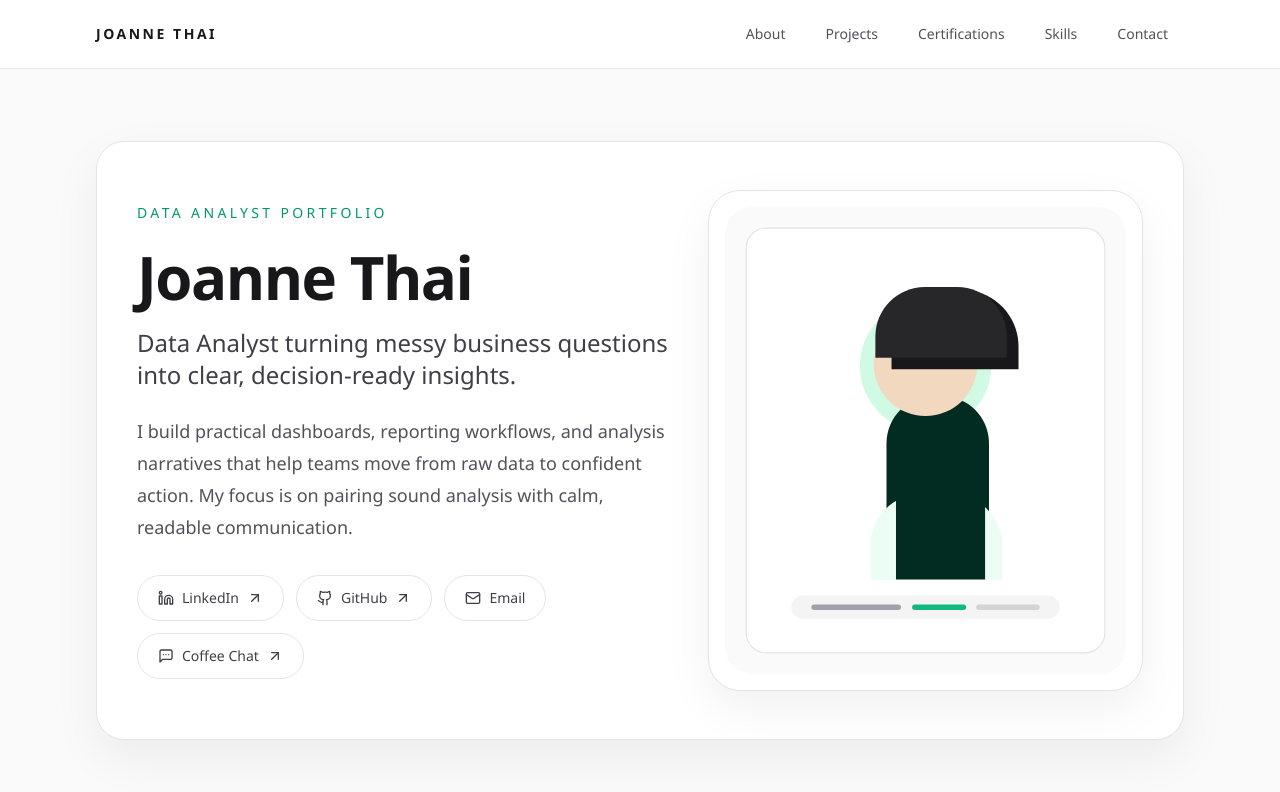
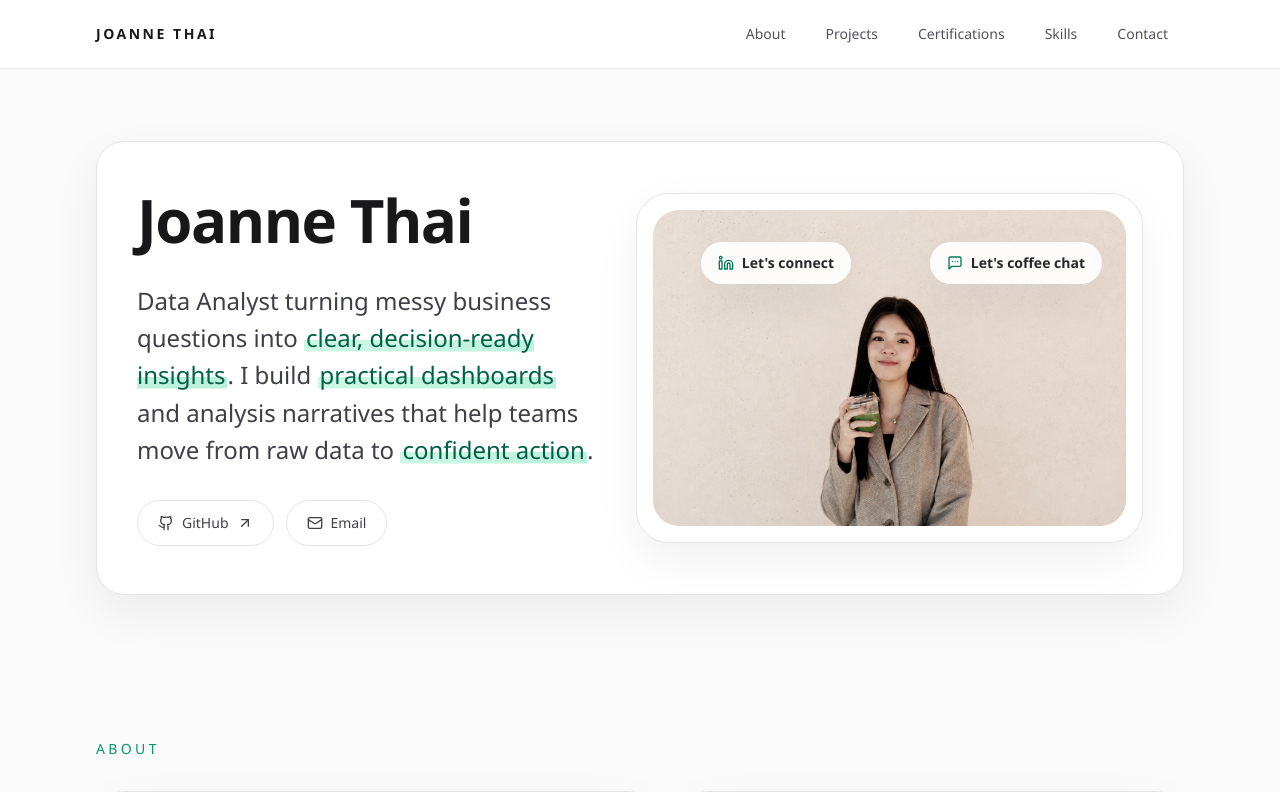
Before and after one commit to joanne-thai/joanne-thai.github.io, a React (Vite) app: page / in a window 1280 px wide. Shown: the top 792 px of the page. Built offline with nearby package versions, Linux system fonts and the light colour scheme.

Commit message:
update hero page

```diff
--- a/src/data/portfolio.ts
+++ b/src/data/portfolio.ts
@@ -38,10 +38,11 @@ export interface Project {
 export const portfolio = {
   profile: {
     name: "Joanne Thai",
-    role: "Data Analyst turning messy business questions into clear, decision-ready insights.",
+    role:
+      "Data Analyst turning messy business questions into clear, decision-ready insights. I build practical dashboards and analysis narratives that help teams move from raw data to confident action.",
     intro:
       "I build practical dashboards, reporting workflows, and analysis narratives that help teams move from raw data to confident action. My focus is on pairing sound analysis with calm, readable communication.",
-    avatar: "/images/avatar-joanne.svg",
+    avatar: "/images/hero_img.png",
     socialLinks: [
       {
         label: "LinkedIn",
--- a/src/index.css
+++ b/src/index.css
@@ -36,4 +36,75 @@
   .surface-card {
     @apply rounded-[28px] border border-zinc-200 bg-white shadow-soft;
   }
+
+  .hero-keyword {
+    @apply inline rounded-sm px-0.5 font-medium text-emerald-800;
+    background-image: linear-gradient(90deg, rgba(167, 243, 208, 0.58), rgba(52, 211, 153, 0.34));
+    background-position: 0 88%;
+    background-repeat: no-repeat;
+    background-size: 0 0.42em;
+    animation: keyword-reveal 0.9s ease-out forwards;
+  }
+
+  .hero-copy .hero-keyword:nth-of-type(2) {
+    animation-delay: 0.45s;
+  }
+
+  .hero-copy .hero-keyword:nth-of-type(3) {
+    animation-delay: 0.9s;
+  }
+
+  .hero-bubble {
+    --bubble-bg: rgb(255 255 255 / 0.9);
+    --bubble-border: rgb(255 255 255 / 0.8);
+    background-color: var(--bubble-bg);
+    border-color: var(--bubble-border);
+    isolation: isolate;
+  }
+
+  .hero-bubble:hover,
+  .hero-bubble:focus-visible {
+    --bubble-bg: rgb(236 253 245 / 0.9);
+    --bubble-border: rgb(167 243 208 / 0.8);
+  }
+
+  /* .hero-bubble::after {
+    @apply pointer-events-none absolute;
+    background-color: var(--bubble-bg);
+    box-shadow: inset 0 -1px 0 var(--bubble-border);
+    content: "";
+    height: 2.25rem;
+    transition: background-color 150ms ease, box-shadow 150ms ease;
+    width: 2rem;
+    z-index: -1;
+  }
+
+  .hero-bubble-left::after {
+    @apply right-4;
+    bottom: calc(-2.5rem + 3px);
+    clip-path: polygon(0 0, 100% 0, 100% 100%);
+  }
+
+  .hero-bubble-right::after {
+    @apply left-4;
+    bottom: calc(-2.5rem);
+    clip-path: polygon(0 0, 100% 0, 0 100%);
+  } */
 }
+
+@keyframes keyword-reveal {
+  0% {
+    background-size: 0 0.42em;
+  }
+
+  100% {
+    background-size: 100% 0.48em;
+  }
+}
+
+@media (prefers-reduced-motion: reduce) {
+  .hero-keyword {
+    animation: none;
+    background-size: 100% 0.48em;
+  }
+}
--- a/src/pages/home-page.tsx
+++ b/src/pages/home-page.tsx
@@ -6,25 +6,35 @@ import { SkillGroup } from "@/components/skill-group";
 import { SocialLinkButton } from "@/components/social-link-button";
 import { Badge } from "@/components/ui/badge";
 import { Card, CardContent, CardDescription, CardHeader, CardTitle } from "@/components/ui/card";
-import { ArrowUpRight } from "lucide-react";
+import { ArrowUpRight, Linkedin, MessageSquareMore } from "lucide-react";
 
 export function HomePage() {
+  const linkedInLink = portfolio.profile.socialLinks.find((link) => link.label === "LinkedIn");
+  const coffeeChatLink = portfolio.profile.socialLinks.find((link) => link.label === "Coffee Chat");
+  const heroSocialLinks = portfolio.profile.socialLinks.filter(
+    (link) => link.label !== "LinkedIn" && link.label !== "Coffee Chat",
+  );
+
   return (
     <main>
       <section className="section-shell pt-12 sm:pt-18">
         <div className="page-shell">
           <div className="surface-card overflow-hidden px-6 py-8 sm:px-10 sm:py-12">
-            <div className="grid gap-10 lg:grid-cols-[1.1fr_0.9fr] lg:items-center">
+            <div className="grid gap-10 lg:grid-cols-[0.95fr_1.05fr] lg:items-center">
               <div>
-                <p className="text-sm font-medium uppercase tracking-[0.24em] text-emerald-600">Data Analyst Portfolio</p>
-                <h1 className="mt-6 max-w-3xl text-4xl font-semibold tracking-tight text-zinc-900 sm:text-5xl lg:text-6xl">
+                <h1 className="max-w-3xl text-4xl font-semibold tracking-tight text-zinc-900 sm:text-5xl lg:text-6xl">
                   {portfolio.profile.name}
                 </h1>
-                <p className="mt-5 max-w-2xl text-xl leading-8 text-zinc-700 sm:text-2xl">{portfolio.profile.role}</p>
-                <p className="mt-6 max-w-2xl text-base leading-8 text-zinc-600 sm:text-lg">{portfolio.profile.intro}</p>
+                <p className="hero-copy mt-8 max-w-2xl text-xl leading-[1.55] text-zinc-700 sm:text-2xl">
+                  Data Analyst turning messy business questions into{" "}
+                  <span className="hero-keyword">clear, decision-ready insights</span>. I build{" "}
+                  <span className="hero-keyword">practical dashboards</span> and analysis narratives that help teams
+                  move from raw data to{" "}
+                  <span className="hero-keyword">confident action</span>.
+                </p>
 
                 <div className="mt-8 flex flex-wrap gap-3">
-                  {portfolio.profile.socialLinks.map((link) => (
+                  {heroSocialLinks.map((link) => (
                     <SocialLinkButton
                       key={link.label}
                       href={link.href}
@@ -36,8 +46,30 @@ export function HomePage() {
                 </div>
               </div>
 
-              <div className="mx-auto w-full max-w-md">
-                <div className="overflow-hidden rounded-[32px] border border-zinc-200 bg-white p-4 shadow-soft">
+              <div className="mx-auto w-full max-w-xl lg:max-w-2xl">
+                <div className="relative overflow-hidden rounded-[32px] border border-zinc-200 bg-white p-4 shadow-soft">
+                  {linkedInLink ? (
+                    <a
+                      href={linkedInLink.href}
+                      target="_blank"
+                      rel="noreferrer"
+                      className="hero-bubble hero-bubble-left absolute left-16 top-12 z-10 hidden items-center gap-2 rounded-full border px-4 py-2.5 text-sm font-semibold text-zinc-800 shadow-soft backdrop-blur transition hover:-translate-y-0.5 sm:flex"
+                    >
+                      <Linkedin className="size-4 text-emerald-700" />
+                      <span>Let's connect</span>
+                    </a>
+                  ) : null}
+                  {coffeeChatLink ? (
+                    <a
+                      href={coffeeChatLink.href}
+                      target="_blank"
+                      rel="noreferrer"
+                      className="hero-bubble hero-bubble-right absolute right-10 top-12 z-10 hidden items-center gap-2 rounded-full border px-4 py-2.5 text-sm font-semibold text-zinc-800 shadow-soft backdrop-blur transition hover:-translate-y-0.5 sm:flex"
+                    >
+                      <MessageSquareMore className="size-4 text-emerald-700" />
+                      <span>Let's coffee chat</span>
+                    </a>
+                  ) : null}
                   <img
                     src={portfolio.profile.avatar}
                     alt={portfolio.profile.name}
```
Also changed, not shown: public/images/hero_img.png (added).
